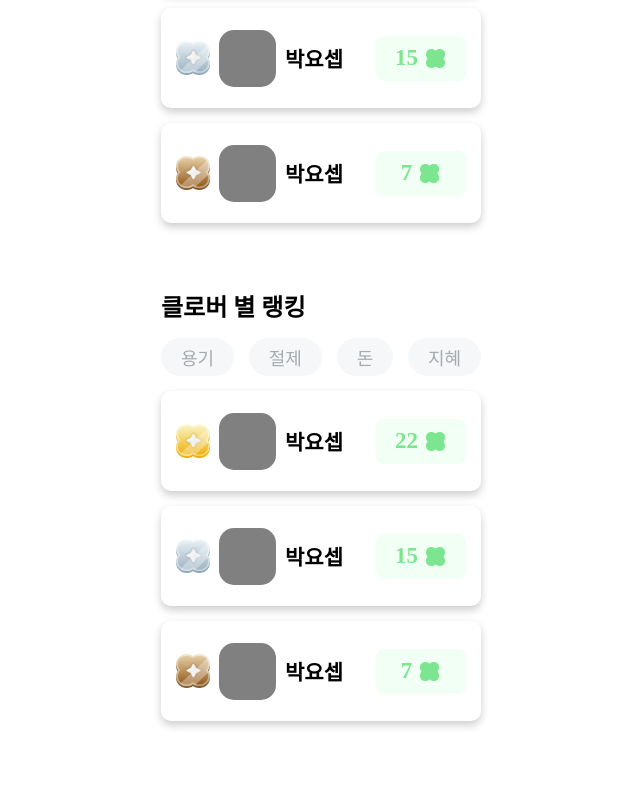
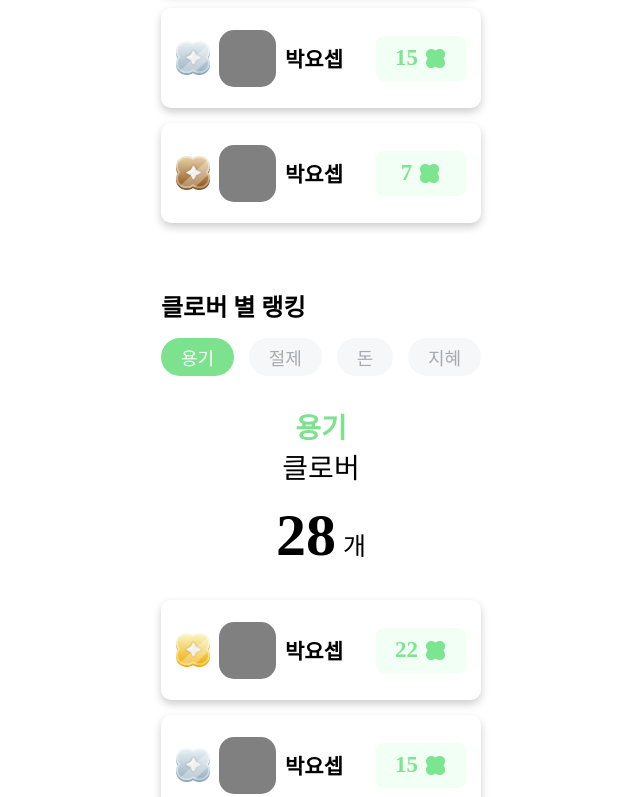
Before and after one commit to ssu-spdc/philog-alpha, a Next.js app: page /rank in a window 1280 px wide. Shown: the part 469-1266 px from the top of the page, without its empty margins (319-959 px from the left). Before the commit the page ends 1205 px from the top, so only its background shows below. Built offline with nearby package versions, Linux system fonts and the light colour scheme; a web font is replaced by a local one.

Commit message:
Fix: CloverTypeButtons의 재사용성을 높이기 위해, activeButton의 기본값을 _constants/types의 cloverTypes[0]으로 지정.

```diff
--- /dev/null
+++ b/src/app/_component/rank/CategoryClover.jsx
@@ -0,0 +1,31 @@
+import { TopTitle } from "@/styles/Texts";
+import styled from "styled-components";
+
+export default function CategoryClover(props) {
+  const { cloverType } = props;
+
+  return (
+    <div style={{ textAlign: "center" }}>
+      <div style={{ height: "15px" }} />
+      <TopTitle>
+        <TopTitle className="hilight">{cloverType}</TopTitle>
+        <br />
+        <TopTitle className="lighter">클로버</TopTitle>
+      </TopTitle>
+      <div style={{ marginTop: "15px", marginBottom: "15px" }}>
+        <Count>28</Count>
+        <Gae>개</Gae>
+      </div>
+    </div>
+  );
+}
+
+const Count = styled.text`
+  font-size: 60px;
+  font-weight: bold;
+
+  margin-right: 7px;
+`;
+const Gae = styled.text`
+  font-size: 25px;
+`;
--- a/src/app/_component/write/CloverTypeButtons.jsx
+++ b/src/app/_component/write/CloverTypeButtons.jsx
@@ -8,8 +8,8 @@ export default function CloverTypeButtons({ activeButton, setActiveButton }) {
       {cloverTypes.map((cloverType) => (
         <SelectButton
           key={cloverType.type}
-          $isActive={activeButton === cloverType.type}
-          onClick={() => setActiveButton(cloverType.type)}
+          $isActive={activeButton.type === cloverType.type}
+          onClick={() => setActiveButton(cloverType)}
         >
           {cloverType.label}
         </SelectButton>
--- a/src/app/rank/page.jsx
+++ b/src/app/rank/page.jsx
@@ -4,6 +4,7 @@ import { Main, MobileDisplay, PageContainer } from "@/styles/Containers";
 import { SectionTitle } from "@/styles/Texts";
 
 import AllClover from "@/app/_component/rank/AllClover";
+import CategoryClover from "@/app/_component/rank/CategoryClover";
 import RankCard from "@/app/_component/rank/RankCard";
 import CloverTypeButtons from "@/app/_component/write/CloverTypeButtons";
 
@@ -11,9 +12,10 @@ import gold from "@/icons/gold.png";
 import silver from "@/icons/silver.png";
 import bronze from "@/icons/bronze.png";
 import { useState } from "react";
+import { cloverTypes } from "../_constants/type";
 
 export default function RankPage() {
-  const [activeButton, setActiveButton] = useState(null);
+  const [activeButton, setActiveButton] = useState(cloverTypes[0]);
 
   return (
     <Main>
@@ -33,6 +35,8 @@ export default function RankPage() {
             setActiveButton={setActiveButton}
           />
           <div style={{ height: "15px" }} />
+          <CategoryClover cloverType={activeButton.label} />
+          <div style={{ height: "15px" }} />
           <RankCard name="박요셉" src={gold} alt="gold rank" count={22} />
           <RankCard name="박요셉" src={silver} alt="silver rank" count={15} />
           <RankCard name="박요셉" src={bronze} alt="bronze rank" count={7} />
--- a/src/app/write/page.jsx
+++ b/src/app/write/page.jsx
@@ -10,9 +10,10 @@ import DescriptionInput from "@/app/_component/write/DescriptionInput";
 import { Main, MobileDisplay, PageContainer } from "@/styles/Containers";
 import { SectionTitle, LabelText } from "@/styles/Texts";
 import styled from "styled-components";
+import { cloverTypes } from "../_constants/type";
 
 export default function WritePage() {
-  const [activeButton, setActiveButton] = useState(null);
+  const [activeButton, setActiveButton] = useState(cloverTypes[0]);
   const [description, setDescription] = useState("");
   const [photo, setPhoto] = useState(null);
 
@@ -22,7 +23,7 @@ export default function WritePage() {
 
   const handleSubmit = () => {
     const formData = {
-      cloverType: activeButton,
+      cloverType: activeButton.type,
       description,
       photo,
     };
```
